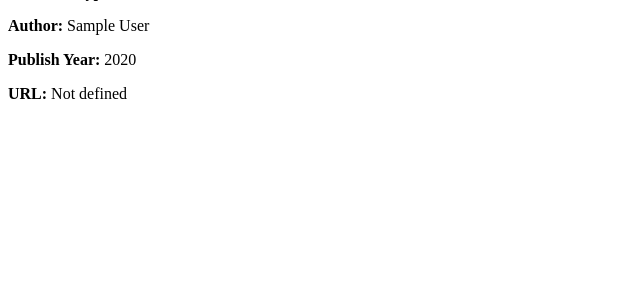
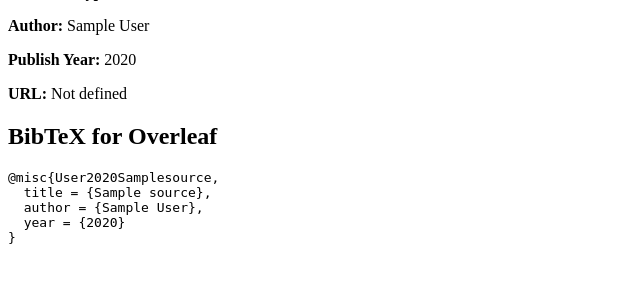
Before and after one commit to TuomasCS/CitationSorter4000, a Flask app: page /ref/1 in a window 1280 px wide. Shown: the part 131-414 px from the top of the page, without its empty margins (0-640 px from the left). Run offline with Flask 3, Linux system fonts and the light colour scheme; tables that the repository leaves empty hold one stand-in row (values such as "Sample post").

Commit message:
Added _escape_bibtex and _create_bibtex, which create a reference copyable to latex

```diff
--- a/src/app.py
+++ b/src/app.py
@@ -1,6 +1,59 @@
+import re
+
 from flask import redirect, render_template, request, url_for
 from config import app
 from db_helper import add_source, get_all_sources, get_source
+
+
+def _escape_bibtex(value): #converts character latex treats differently into safer options
+    replacements = {
+        "\\": r"\textbackslash{}",
+        "&": r"\&",
+        "%": r"\%",
+        "$": r"\$",
+        "#": r"\#",
+        "_": r"\_",
+        "{": r"\{",
+        "}": r"\}",
+        "~": r"\textasciitilde{}",
+        "^": r"\textasciicircum{}",
+    }
+    return re.sub(r"[\\&%$#_{}~^]", lambda match: replacements[match.group()], str(value))
+
+
+def _create_bibtex(reference): # converts the information into bibtex
+    reference_type = (reference.type or "").strip().lower()
+    entry_types = {
+        "article": "article",
+        "book": "book",
+        "conference": "inproceedings",
+        "conference paper": "inproceedings",
+        "journal article": "article",
+        "online": "online",
+        "web page": "online",
+        "webpage": "online",
+        "website": "online",
+    }
+    entry_type = entry_types.get(reference_type, "misc")
+    author = reference.author or ""
+    author_name = author.split(" and ", 1)[0].strip()
+    surname = author_name.split(",", 1)[0] if "," in author_name else author_name.split()[-1] if author_name else ""
+    key_parts = (surname, reference.publish_year, reference.name)
+    citation_key = "".join(re.sub(r"[^A-Za-z0-9]", "", str(part)) for part in key_parts)
+    citation_key = citation_key or "Reference"
+
+    fields = [("title", reference.name)]
+    if author:
+        fields.append(("author", author))
+    if reference.publish_year:
+        fields.append(("year", reference.publish_year))
+    if reference.url:
+        fields.append(("url", reference.url))
+
+    formatted_fields = ",\n".join(
+        f"  {field} = {{{_escape_bibtex(value)}}}" for field, value in fields
+    )
+    return f"@{entry_type}{{{citation_key},\n{formatted_fields}\n}}"
 
 
 @app.route("/")
@@ -50,4 +103,5 @@ def create_reference():
 def show_reference(source_id):
     reference = get_source(source_id)
 
-    return render_template("reference.html", reference=reference)
+    bibtex = _create_bibtex(reference) if reference else None
+    return render_template("reference.html", reference=reference, bibtex=bibtex)
--- a/src/templates/reference.html
+++ b/src/templates/reference.html
@@ -11,5 +11,10 @@
     <p><strong>Author:</strong> {{ reference.author if reference else "Not defined" }}</p>
     <p><strong>Publish Year:</strong> {{ reference.publish_year if reference else "Not defined" }}</p>
     <p><strong>URL:</strong> {{ reference.url if reference and reference.url else "Not defined" }}</p>
+
+    {% if reference %}
+      <h2>BibTeX for Overleaf</h2>
+      <pre><code>{{ bibtex }}</code></pre>
+    {% endif %}
   </body>
 </html>
```
